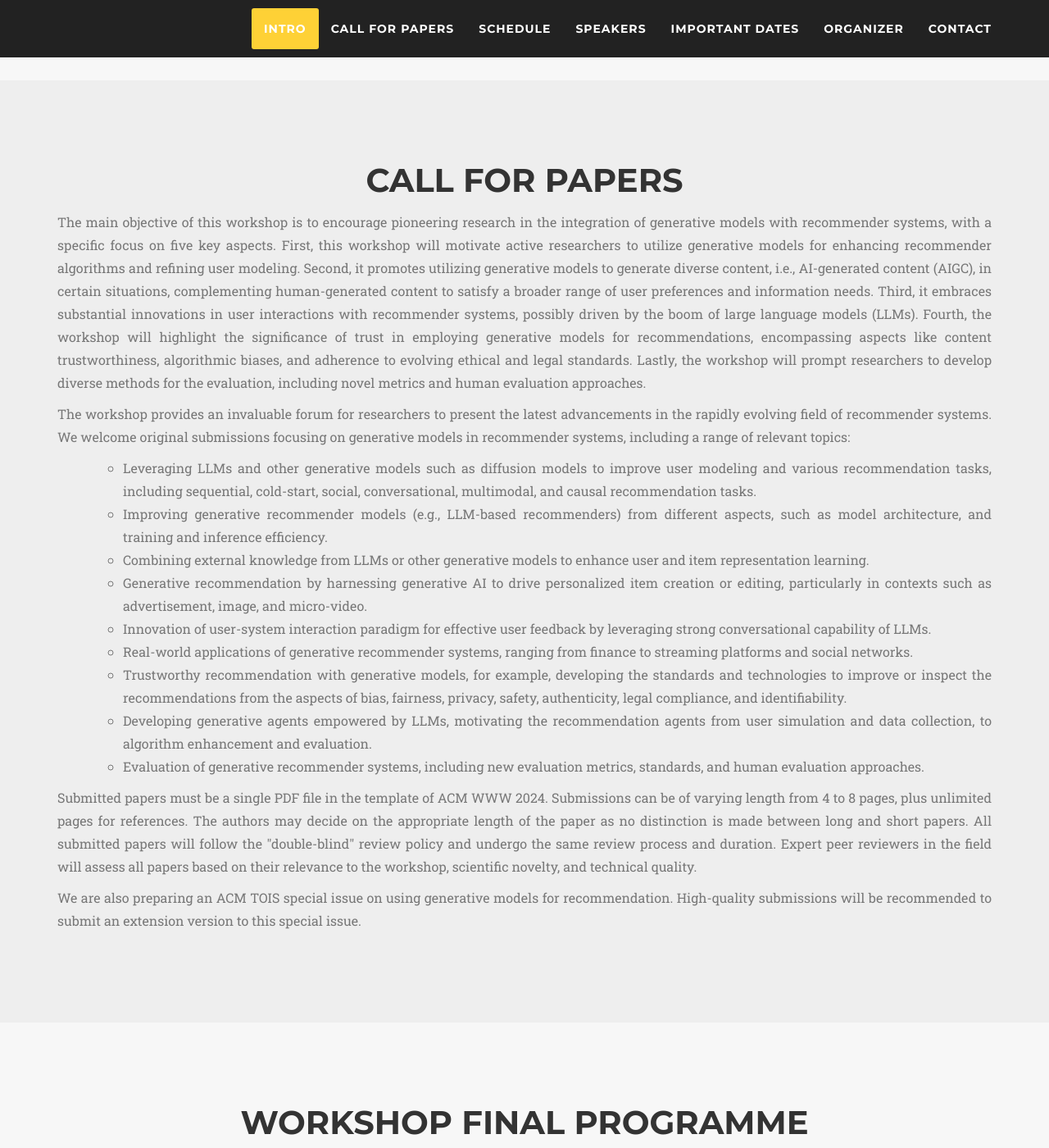
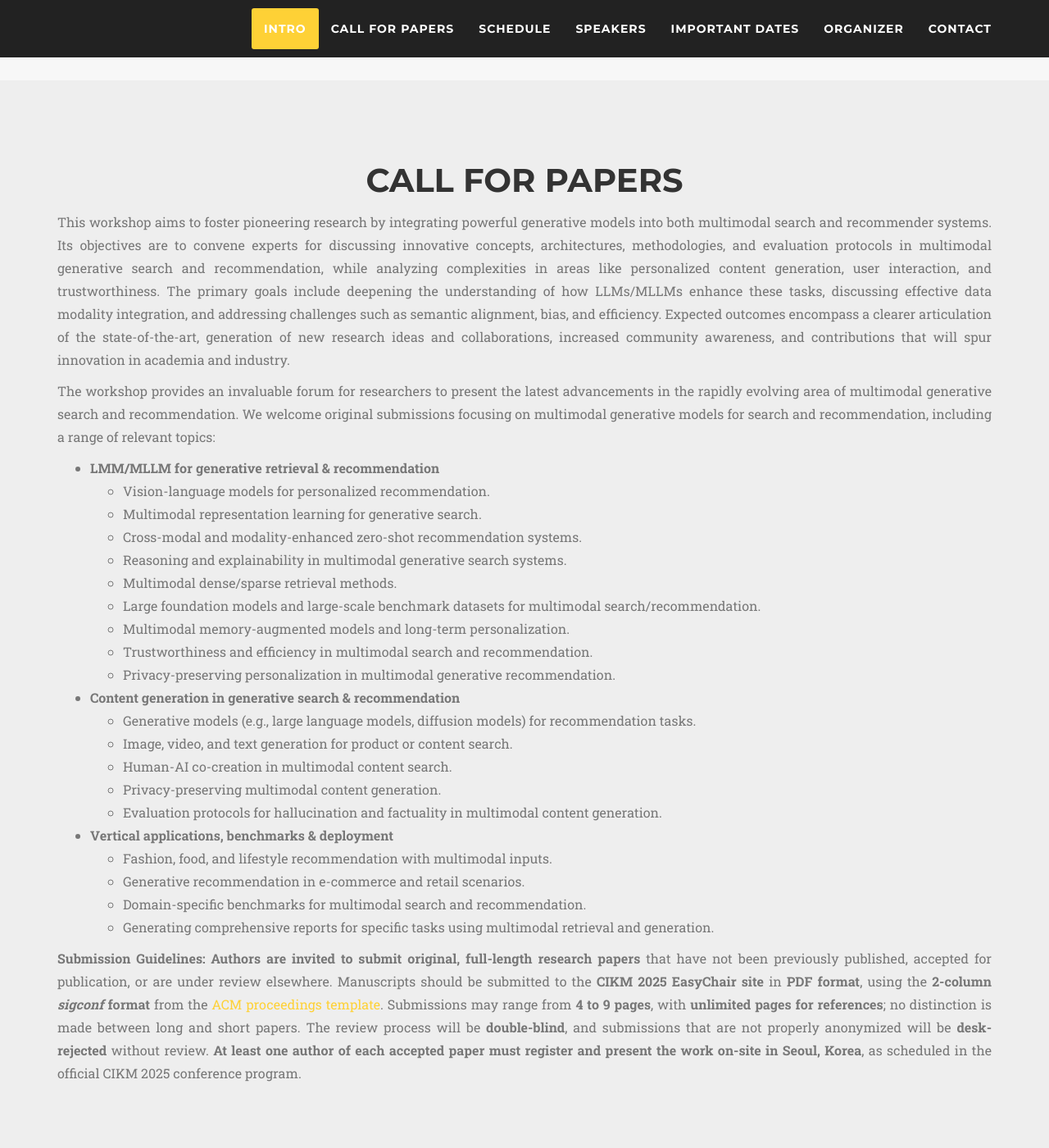
Before and after one commit to mmgensr-cikm25/mmgensr-cikm25.github.io, a Jekyll site: the page built from index.md, in a window 1280 px wide and 1400 px high, scrolled down 715 px. Shown: the whole window at 82% size. Built offline with Jekyll 4.4.1, drawn with Linux system fonts in a browser that asks for light colours; nearby versions of some CDN libraries; some web fonts are replaced.

Commit message:
Update call.html

```diff
--- a/_includes/call.html
+++ b/_includes/call.html
@@ -9,30 +9,50 @@
     <div class="row text-justify">
       <div class="col-md-12">
         <p class="large text-muted">
-            The main objective of this workshop is to encourage pioneering research in the integration of generative models with recommender systems, with a specific focus on five key aspects. First, this workshop will motivate active researchers to utilize generative models for enhancing recommender algorithms and refining user modeling. Second, it promotes utilizing generative models to generate diverse content, i.e., AI-generated content (AIGC), in certain situations, complementing human-generated content to satisfy a broader range of user preferences and information needs. Third, it embraces substantial innovations in user interactions with recommender systems, possibly driven by the boom of large language models (LLMs). Fourth, the workshop will highlight the significance of trust in employing generative models for recommendations, encompassing aspects like content trustworthiness, algorithmic biases, and adherence to evolving ethical and legal standards. Lastly, the workshop will prompt researchers to develop diverse methods for the evaluation, including novel metrics and human evaluation approaches.        </p>
+            This workshop aims to foster pioneering research by integrating powerful generative models into both multimodal search and recommender systems. Its objectives are to convene experts for discussing innovative concepts, architectures, methodologies, and evaluation protocols in multimodal generative search and recommendation, while analyzing complexities in areas like personalized content generation, user interaction, and trustworthiness. The primary goals include deepening the understanding of how LLMs/MLLMs enhance these tasks, discussing effective data modality integration, and addressing challenges such as semantic alignment, bias, and efficiency. Expected outcomes encompass a clearer articulation of the state-of-the-art, generation of new research ideas and collaborations, increased community awareness, and contributions that will spur innovation in academia and industry.
+        </p>
         <p class="large text-muted">
-            The workshop provides an invaluable forum for researchers to present the latest advancements in the rapidly evolving field of recommender systems. We welcome original submissions focusing on generative models in recommender systems, including a range of relevant topics:        </p>
+            The workshop provides an invaluable forum for researchers to present the latest advancements in the rapidly evolving area of multimodal generative search and recommendation. We welcome original submissions focusing on multimodal generative models for search and recommendation, including a range of relevant topics:        </p>
         <ul class="large text-muted">
-          <ul>
-            <li>Leveraging LLMs and other generative models such as diffusion models to improve user modeling and various recommendation tasks, including sequential, cold-start, social, conversational, multimodal, and causal recommendation tasks. </li>
-            <li>Improving generative recommender models (e.g., LLM-based recommenders) from different aspects, such as model architecture, and training and inference efficiency. </li>
-            <li>Combining external knowledge from LLMs or other generative models to enhance user and item representation learning.  </li>
-            <li>Generative recommendation by harnessing generative AI to drive personalized item creation or editing, particularly in contexts such as advertisement, image, and micro-video. </li>
-            <li>Innovation of user-system interaction paradigm for effective user feedback by leveraging strong conversational capability of LLMs. </li>
-            <li>Real-world applications of generative recommender systems, ranging from finance to streaming platforms and social networks.</li>
-            <li>Trustworthy recommendation with generative models, for example, developing the standards and technologies to improve or inspect the recommendations from the aspects of bias, fairness, privacy, safety, authenticity, legal compliance, and identifiability. </li>
-            <li>Developing generative agents empowered by LLMs, motivating the recommendation agents from user simulation and data collection, to algorithm enhancement and evaluation. </li>
-            <li>Evaluation of generative recommender systems, including new evaluation metrics, standards, and human evaluation approaches.</li>
-          </ul>
+          <li><strong>LMM/MLLM for generative retrieval & recommendation</strong>
+            <ul>
+              <li>Vision-language models for personalized recommendation.</li>
+              <li>Multimodal representation learning for generative search.</li>
+              <li>Cross-modal and modality-enhanced zero-shot recommendation systems.</li>
+              <li>Reasoning and explainability in multimodal generative search systems.</li>
+              <li>Multimodal dense/sparse retrieval methods.</li>
+              <li>Large foundation models and large-scale benchmark datasets for multimodal search/recommendation.</li>
+              <li>Multimodal memory-augmented models and long-term personalization.</li>
+              <li>Trustworthiness and efficiency in multimodal search and recommendation.</li>
+              <li>Privacy-preserving personalization in multimodal generative recommendation.</li>
+            </ul>
+          </li>
+
+          <li><strong>Content generation in generative search & recommendation</strong>
+            <ul>
+              <li>Generative models (e.g., large language models, diffusion models) for recommendation tasks.</li>
+              <li>Image, video, and text generation for product or content search.</li>
+              <li>Human-AI co-creation in multimodal content search.</li>
+              <li>Privacy-preserving multimodal content generation.</li>
+              <li>Evaluation protocols for hallucination and factuality in multimodal content generation.</li>
+            </ul>
+          </li>
+
+          <li><strong>Vertical applications, benchmarks & deployment</strong>
+            <ul>
+              <li>Fashion, food, and lifestyle recommendation with multimodal inputs.</li>
+              <li>Generative recommendation in e-commerce and retail scenarios.</li>
+              <li>Domain-specific benchmarks for multimodal search and recommendation.</li>
+              <li>Generating comprehensive reports for specific tasks using multimodal retrieval and generation.</li>
+            </ul>
+          </li>
         </ul>
         <p class="large text-muted">
+          <strong>Submission Guidelines: Authors are invited to submit original, full-length research papers</strong> that have not been previously published, accepted for publication, or are under review elsewhere. Manuscripts should be submitted to the <strong>CIKM 2025 EasyChair site</strong> in <strong>PDF format</strong>, using the <strong>2-column <em>sigconf</em> format</strong> from the <a href="https://www.acm.org/publications/proceedings-template" target="_blank">ACM proceedings template</a>. Submissions may range from <strong>4 to 9 pages</strong>, with <strong>unlimited pages for references</strong>; no distinction is made between long and short papers. The review process will be <strong>double-blind</strong>, and submissions that are not properly anonymized will be <strong>desk-rejected</strong> without review. <strong>At least one author of each accepted paper must register and present the work on-site in Seoul, Korea</strong>, as scheduled in the official CIKM 2025 conference program.
+        </p>
 
-            Submitted papers must be a single PDF file in the template of ACM WWW 2024. Submissions can be of varying length from 4 to 8 pages, plus unlimited pages for references. The authors may decide on the appropriate length of the paper as no distinction is made between long and short papers. All submitted papers will follow the "double-blind" review policy and undergo the same review process and duration. Expert peer reviewers in the field will assess all papers based on their relevance to the workshop, scientific novelty, and technical quality.        </p>
+<!-- Submission site: <a href="https://easychair.org/conferences/?conf=genrec23">https://easychair.org/conferences/?conf=genrec23</a>.  -->
 
-        <p class="large text-muted">
-<!-- Submission site: <a href="https://easychair.org/conferences/?conf=genrec23">https://easychair.org/conferences/?conf=genrec23</a>.  -->
-          We are also preparing an ACM TOIS special issue on using generative models for recommendation. High-quality submissions will be recommended to submit an extension version to this special issue.
-        </p>
 
       </div>
     </div>
```
